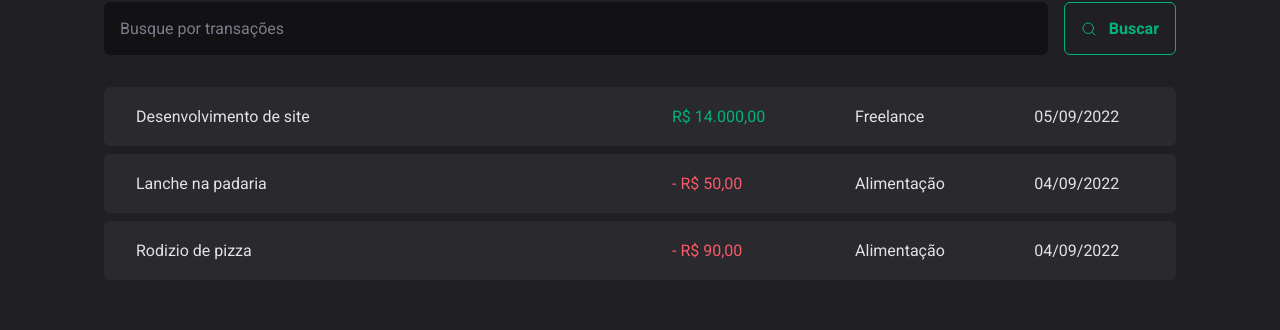
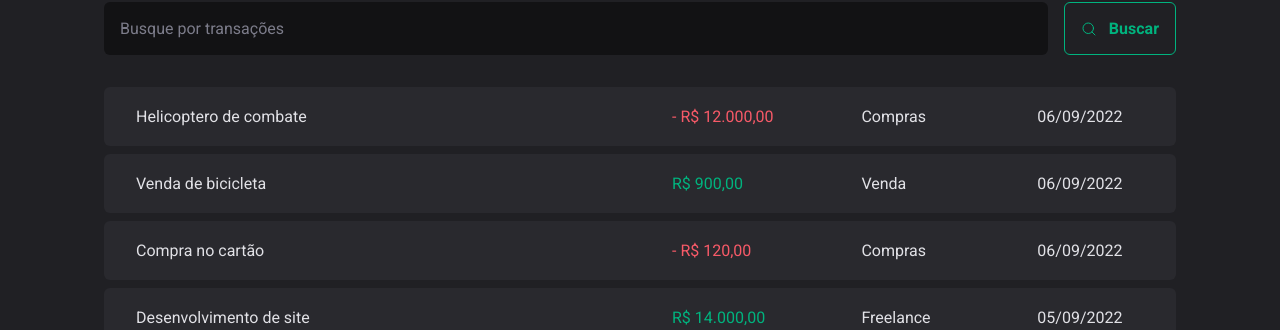
Before and after one commit to GabriPires/dtmoney-2, a React (Vite) app: page / in a window 1280 px wide. Shown: the part 592-922 px from the top of the page. Before the commit the page ends 880 px from the top, so only its background shows below. Built offline with nearby package versions, Linux system fonts and the light colour scheme; data requests are answered from the project's data file.

Commit message:
feat: creating new transactions

```diff
--- a/server.json
+++ b/server.json
@@ -23,6 +23,30 @@
       "category": "Alimentação",
       "price": 90,
       "createdAt": "2022-09-04T22:19:00.894Z"
+    },
+    {
+      "description": "Compra no cartão",
+      "price": 120,
+      "category": "Compras",
+      "type": "outcome",
+      "createdAt": "2022-09-06T21:58:48.471Z",
+      "id": 5
+    },
+    {
+      "description": "Venda de bicicleta",
+      "price": 900,
+      "category": "Venda",
+      "type": "income",
+      "createdAt": "2022-09-06T22:01:26.495Z",
+      "id": 6
+    },
+    {
+      "description": "Helicoptero de combate",
+      "price": 12000,
+      "category": "Compras",
+      "type": "outcome",
+      "createdAt": "2022-09-06T22:10:57.594Z",
+      "id": 7
     }
   ]
 }
--- a/src/components/NewTransactionModal/index.tsx
+++ b/src/components/NewTransactionModal/index.tsx
@@ -1,8 +1,10 @@
 import { zodResolver } from '@hookform/resolvers/zod';
 import * as Dialog from '@radix-ui/react-dialog';
 import { ArrowCircleDown, ArrowCircleUp, X } from 'phosphor-react';
+import { useContext } from 'react';
 import { Controller, useForm } from 'react-hook-form';
 import * as zod from 'zod';
+import { TransactionsContext } from '../../contexts/TransactionsContext';
 import {
   CloseButton,
   Content,
@@ -21,10 +23,13 @@ const newTransactionModalSchema = zod.object({
 type NewTransactionModalInputs = zod.infer<typeof newTransactionModalSchema>;
 
 export const NewTransactionModal = () => {
+  const { createTransaction } = useContext(TransactionsContext);
+
   const {
     control,
     register,
     handleSubmit,
+    reset,
     formState: { isSubmitting },
   } = useForm<NewTransactionModalInputs>({
     resolver: zodResolver(newTransactionModalSchema),
@@ -33,8 +38,8 @@ export const NewTransactionModal = () => {
   const handleCreateNewTransaction = async (
     data: NewTransactionModalInputs,
   ) => {
-    await new Promise((resolve) => setTimeout(resolve, 2000));
-    console.log(data);
+    createTransaction(data);
+    reset();
   };
 
   return (
--- a/src/contexts/TransactionsContext.tsx
+++ b/src/contexts/TransactionsContext.tsx
@@ -13,6 +13,7 @@ export interface Transaction {
 interface TransactionsContextType {
   transactions: Transaction[];
   fetchTransactions: (query?: string) => Promise<void>;
+  createTransaction: (transaction: CreateTransactionInput) => Promise<void>;
 }
 
 export const TransactionsContext = createContext<TransactionsContextType>(
@@ -21,6 +22,13 @@ export const TransactionsContext = createContext<TransactionsContextType>(
 
 interface TransactionsProviderProps {
   children: React.ReactNode;
+}
+
+interface CreateTransactionInput {
+  description: string;
+  type: 'income' | 'outcome';
+  price: number;
+  category: string;
 }
 
 export const TransactionsProvider = ({
@@ -32,10 +40,25 @@ export const TransactionsProvider = ({
     const response = await api.get('/transactions', {
       params: {
         q: query,
+        _sort: 'createdAt',
+        _order: 'desc',
       },
     });
 
     setTransactions(response.data);
+  };
+
+  const createTransaction = async (data: CreateTransactionInput) => {
+    const { description, price, category, type } = data;
+    const response = await api.post('/transactions', {
+      description,
+      price,
+      category,
+      type,
+      createdAt: new Date(),
+    });
+
+    setTransactions((prevState) => [response.data, ...prevState]);
   };
 
   useEffect(() => {
@@ -47,6 +70,7 @@ export const TransactionsProvider = ({
       value={{
         transactions,
         fetchTransactions,
+        createTransaction,
       }}
     >
       {children}
```
